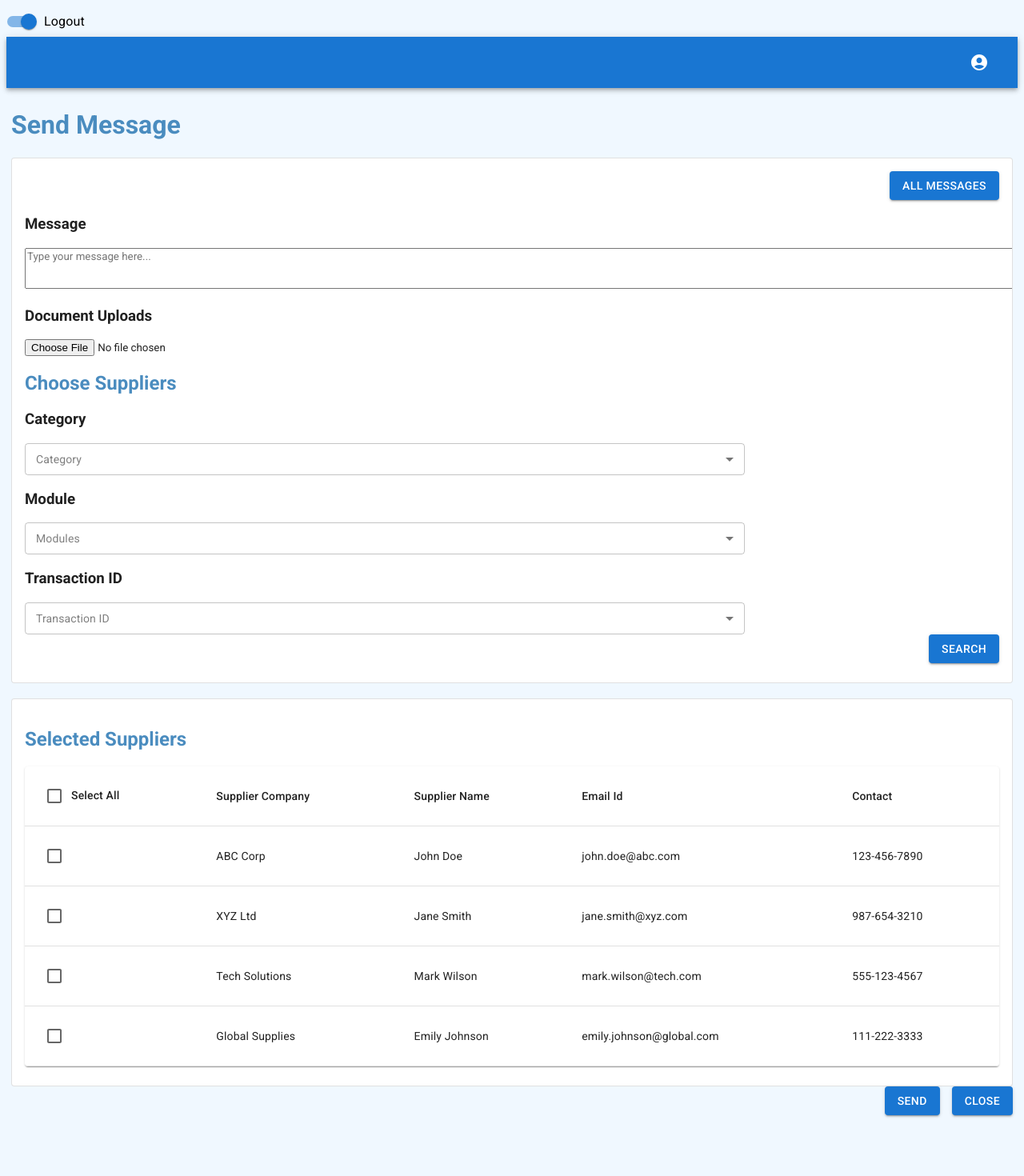
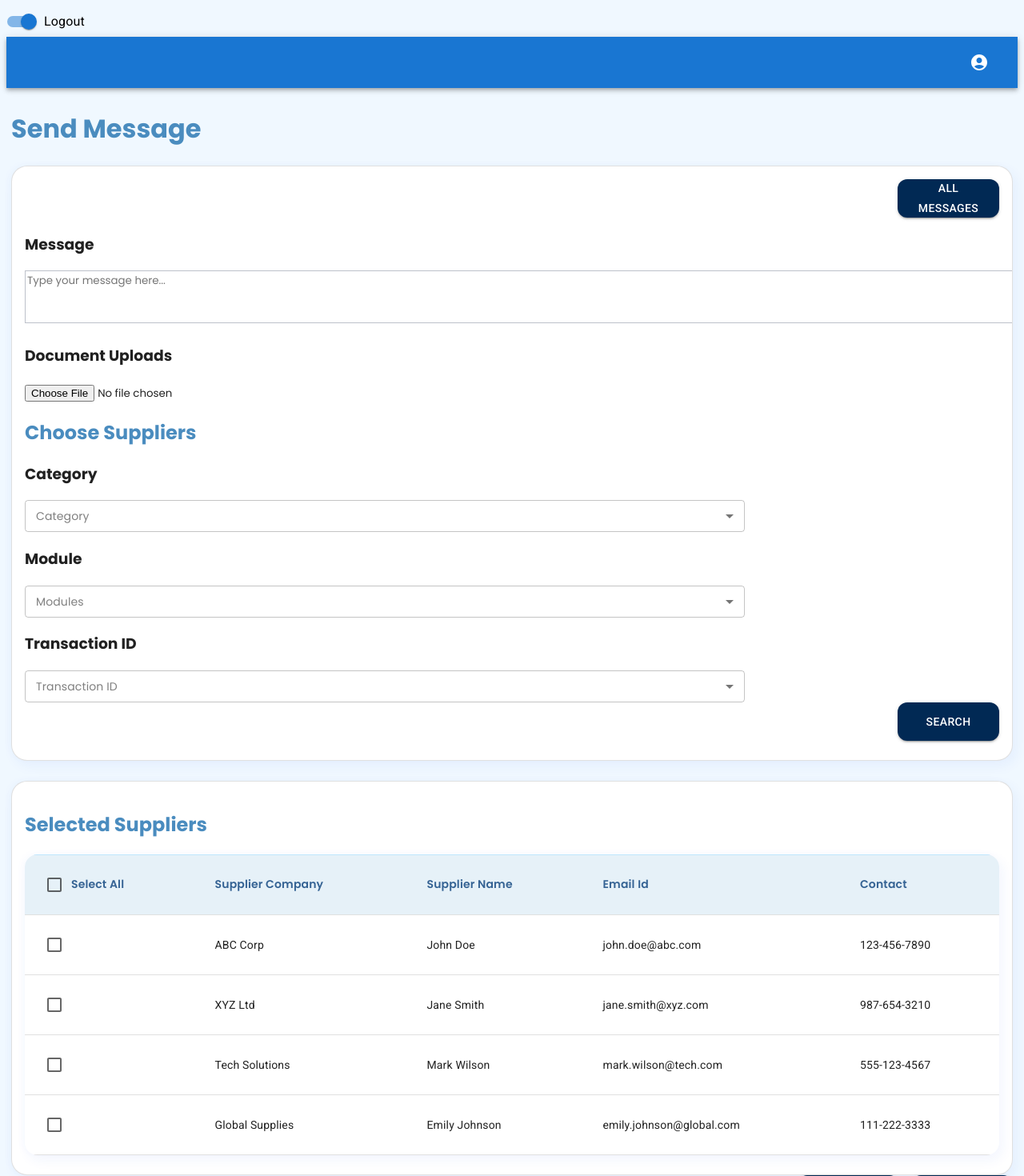
Before and after one commit to yatinlakkaraju123/Message-Management-Frontend, a React (Vite) app in the folder MessageFrontend/: page /ClientHome in a window 1280 px wide. Shown: the top 1470 px of the page at 80% size. Before the commit the page ends 1408 px from the top, so only its background shows below. Built offline with nearby package versions, Linux system fonts and the light colour scheme.

Commit message:
started integrating figma

```diff
--- a/MessageFrontend/index.html
+++ b/MessageFrontend/index.html
@@ -6,12 +6,9 @@
     <meta name="viewport" content="initial-scale=1, width=device-width" />
 
     <title>Vite + React</title>
-    <link rel="preconnect" href="https://fonts.googleapis.com" />
-<link rel="preconnect" href="https://fonts.gstatic.com" crossorigin />
-<link
-  rel="stylesheet"
-  href="https://fonts.googleapis.com/css2?family=Roboto:wght@300;400;500;700&display=swap"
-/>
+    <link rel="preconnect" href="https://fonts.googleapis.com">
+    <link rel="preconnect" href="https://fonts.gstatic.com" crossorigin>
+    <link href="https://fonts.googleapis.com/css2?family=Poppins:ital,wght@0,100;0,200;0,300;0,400;0,500;0,600;0,700;0,800;0,900;1,100;1,200;1,300;1,400;1,500;1,600;1,700;1,800;1,900&family=Roboto:ital,wght@0,100..900;1,100..900&display=swap" rel="stylesheet">
 
   </head>
   <body>
--- a/MessageFrontend/src/App.css
+++ b/MessageFrontend/src/App.css
@@ -1,3 +1,3 @@
 *{
-  font-family: "Roboto", serif;
+  font-family: "Poppins", serif;
 }
--- a/MessageFrontend/src/components/client/ClientHome.jsx
+++ b/MessageFrontend/src/components/client/ClientHome.jsx
@@ -52,11 +52,11 @@ function ClientHome() {
   const card = (
     <CardContent>
       <div className='AllMessageButton'>
-        <Button variant="contained" onClick={() => navigate('/view')}>
+        <Button variant="contained" onClick={() => navigate('/view')} id="AllMessageButton" className='Buttons'>
           All Messages
         </Button>
       </div>
-
+      <form className='SubmitForm'>
       <h3>Message</h3>
       <textarea id="message" name="message" rows="3.5" cols="215" placeholder="Type your message here..."></textarea>
       <h3>Document Uploads</h3>
@@ -99,8 +99,9 @@ function ClientHome() {
         <MenuItem value="Supplier1">Supplier1</MenuItem>
         <MenuItem value="Supplier2">Supplier2</MenuItem>
       </Select>
+      </form>
       <div className='AllMessageButton'>
-        <Button variant="contained">Search</Button>
+        <Button variant="contained" className='Buttons' id='searchButton'>Search</Button>
       </div>
     </CardContent>
   );
@@ -110,7 +111,7 @@ function ClientHome() {
       <h2 className='title'>Selected Suppliers</h2>
       <TableContainer component={Paper} className='TableContainer'>
         <Table sx={{ minWidth: 350 }} aria-label="supplier table">
-          <TableHead>
+          <TableHead className='TableHead'>
             <TableRow>
               <TableCell align="left">
                 <Checkbox checked={selectAll} onChange={handleSelectAll} />
@@ -122,7 +123,7 @@ function ClientHome() {
               <TableCell align="left">Contact</TableCell>
             </TableRow>
           </TableHead>
-          <TableBody>
+          <TableBody className='TableBody'>
             {dummyData.map((supplier) => (
               <TableRow key={supplier.id}>
                 <TableCell align="left">
@@ -149,13 +150,13 @@ function ClientHome() {
       <h1 className='title'>Send Message</h1>
 
       <Box sx={{ minWidth: 275 }} className="card1">
-        <Card variant="outlined">{card}</Card>
+        <Card variant="outlined" id="card1">{card}</Card>
       </Box>
 
       <br/>
 
       <Box sx={{ minWidth: 275 }} className="card2">
-        <Card variant="outlined">{card2}</Card>
+        <Card variant="outlined" id="card2">{card2}</Card>
       </Box>
 
       <div className='Card2ButtonGroup'>
--- a/MessageFrontend/src/components/client/Content.css
+++ b/MessageFrontend/src/components/client/Content.css
@@ -11,9 +11,43 @@ body{
     display: flex;
     justify-content: flex-end;
     align-items: flex-start;
+
+}
+#card1{
+    border-radius: 20px;
+    box-shadow: 4px 6px 16px 0px #1C57EE0F, -4px -2px 10px 0px #1C57EE05;
+    background: #FFFFFF;
+
+
+}
+#card2{
+    border-radius: 20px;
+    box-shadow: 4px 6px 16px 0px #1C57EE0F, -4px -2px 10px 0px #1C57EE05;
+    background: #FFFFFF;
+}
+#AllMessageButton{
+    background-color: #012954;
+    width: 127px;
+    height:48px;
+    border-radius: 12px;
+    padding: 12px 32px 12px 32px;
+}
+#searchButton{
+    background-color: #012954;
+    width: 127px;
+    height:48px;
+    border-radius: 12px;
+    padding: 12px 32px 12px 32px;
 }
 .Card2Buttons{
-   margin: 5px;
+   /* margin: 5px; */
+   display: flex;
+   gap: 10px;
+   background-color: #012954 !important;
+    width: 127px !important;
+    height:48px !important;
+    border-radius: 12px !important;
+    padding: 12px 32px 12px 32px !important;
 
 }
 .Card2ButtonGroup {
@@ -29,6 +63,49 @@ body{
 
 
 .TableContainer {
-    margin-left: 0 !important; /* Align table to the left */
+
+
+    margin-left: 0 ; /* Align table to the left */
     width: 100%; /* Ensure it takes full width */
+
+    box-shadow: -4px -2px 10px rgba(28, 87, 238, 0.02), 4px 6px 16px rgba(28, 87, 238, 0.06) !important;
+border-radius: 16px !important;
+
+
+
 }
+
+.TableHead th{
+    color: #356394 !important;
+    font-family: Poppins!important;
+    font-weight: 600!important;
+    font-size: 14px!important;
+    line-height: 21px!important;
+    letter-spacing: 0%!important;
+}
+.TableHead{
+
+
+    background: #E6F1F8!important;
+
+    border-width: 1px !important;
+    border-top-left-radius: 8px !important;
+    border-top-right-radius: 8px !important;
+    border-top: 1px solid #BFE7FE !important;
+
+}
+.TableBody{
+
+top: 60px;
+left: 12px;
+
+}
+
+.SubmitForm{
+
+border-radius: 12px;
+
+}
+.SubmitForm textarea{
+    border: 1.2px solid #BDC1CA  !important;
+}
--- a/MessageFrontend/src/components/client/ViewMessages.jsx
+++ b/MessageFrontend/src/components/client/ViewMessages.jsx
@@ -124,7 +124,7 @@ function ViewMessages() {
       <div>
         <Button variant="contained" className='Card2Buttons' id='submitButton2'>Submit</Button>
 
-        <Link to="/"><Button variant="contained" className='Card2Buttons'>Close</Button></Link>
+        <Link to="/ClientHome"><Button variant="contained" className='Card2Buttons'>Close</Button></Link>
 
       </div>
 
```
